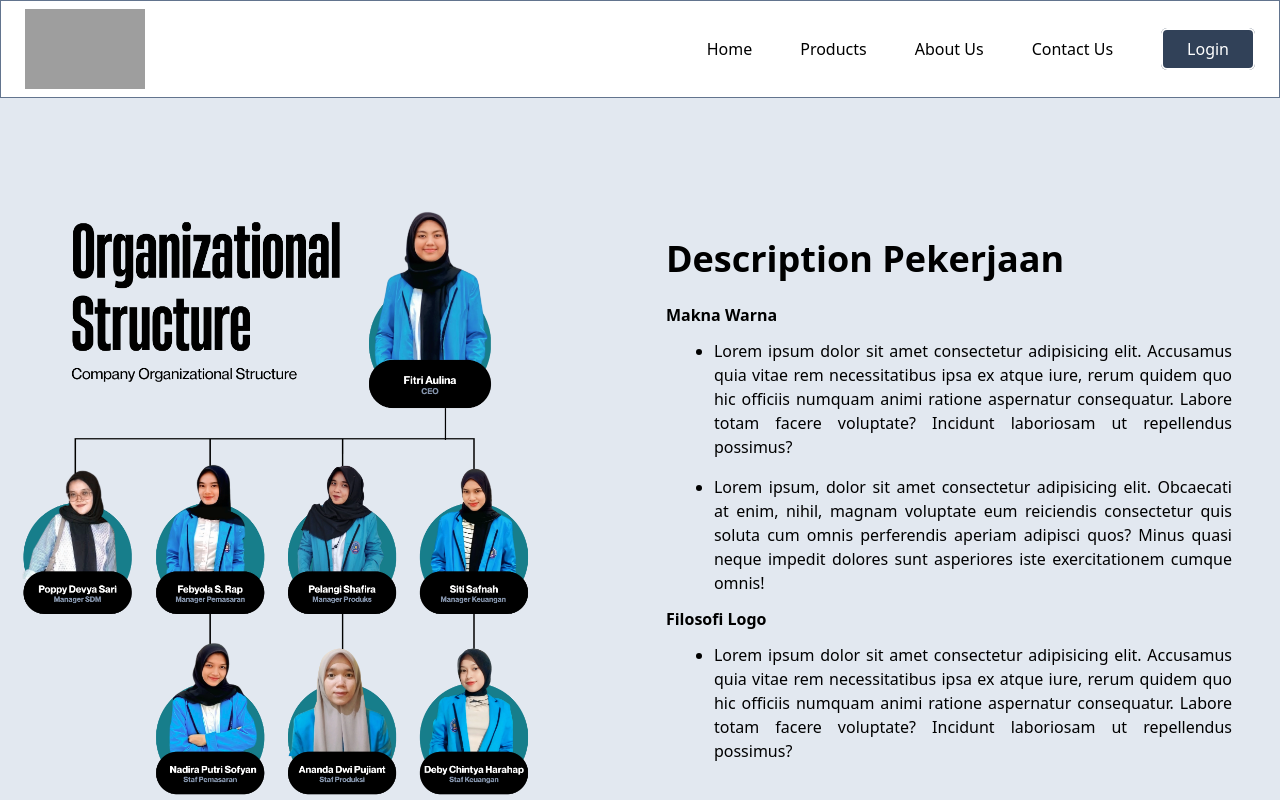
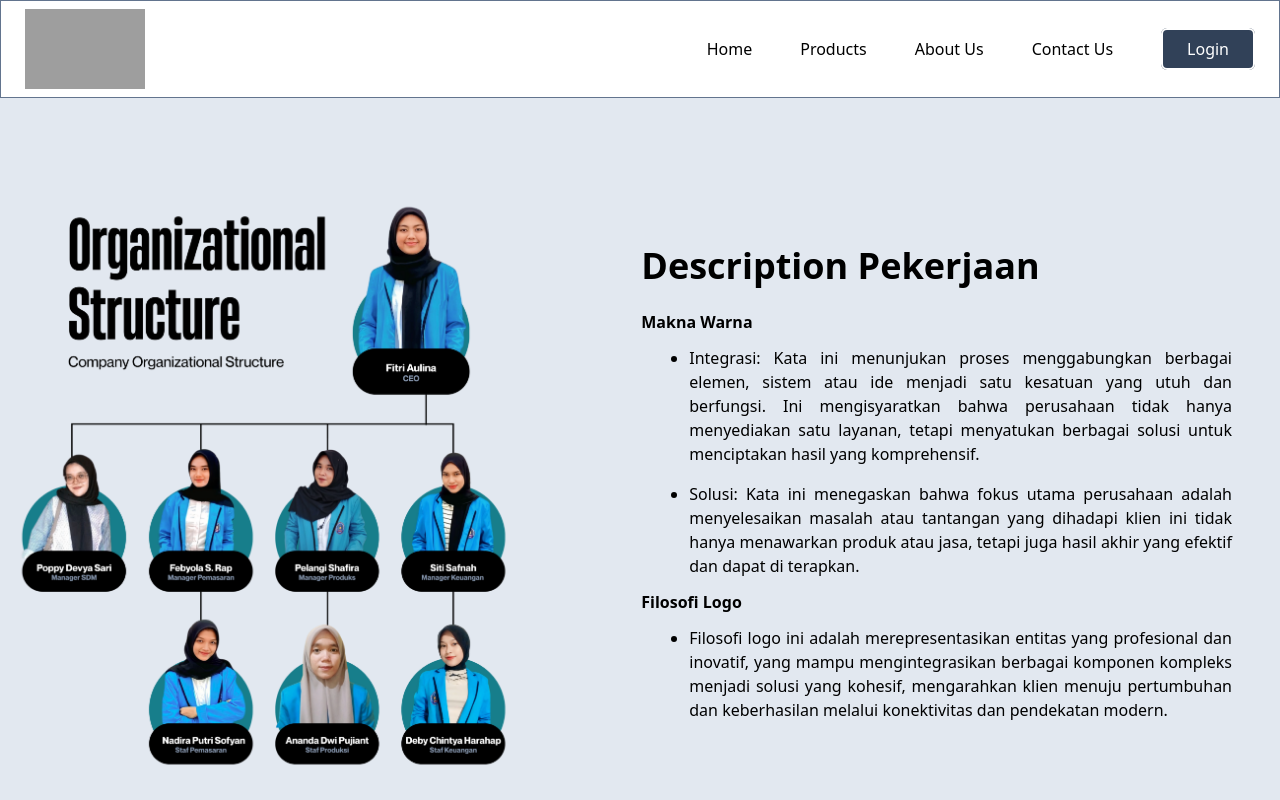
Before and after one commit to TainSiddik/Online-Shop, a Next.js app: page /about in a window 1280 px wide. Shown: the top 800 px of the page. Built offline with nearby package versions, Linux system fonts and the light colour scheme; grey boxes are pictures that could not be loaded.

Commit message:
fixing about page

```diff
--- a/app/about/page.jsx
+++ b/app/about/page.jsx
@@ -22,28 +22,27 @@ const AboutPage = () => {
           <h3 className="mt-6 font-semibold">Makna Warna</h3>
           <ul className="list-disc mt-3">
             <li className="mx-12 text-justify">
-              Lorem ipsum dolor sit amet consectetur adipisicing elit. Accusamus
-              quia vitae rem necessitatibus ipsa ex atque iure, rerum quidem quo
-              hic officiis numquam animi ratione aspernatur consequatur. Labore
-              totam facere voluptate? Incidunt laboriosam ut repellendus
-              possimus?
+              Integrasi: Kata ini menunjukan proses menggabungkan berbagai
+              elemen, sistem atau ide menjadi satu kesatuan yang utuh dan
+              berfungsi. Ini mengisyaratkan bahwa perusahaan tidak hanya
+              menyediakan satu layanan, tetapi menyatukan berbagai solusi untuk
+              menciptakan hasil yang komprehensif.
             </li>
             <li className="mx-12 text-justify mt-4">
-              Lorem ipsum, dolor sit amet consectetur adipisicing elit.
-              Obcaecati at enim, nihil, magnam voluptate eum reiciendis
-              consectetur quis soluta cum omnis perferendis aperiam adipisci
-              quos? Minus quasi neque impedit dolores sunt asperiores iste
-              exercitationem cumque omnis!
+              Solusi: Kata ini menegaskan bahwa fokus utama perusahaan adalah
+              menyelesaikan masalah atau tantangan yang dihadapi klien ini tidak
+              hanya menawarkan produk atau jasa, tetapi juga hasil akhir yang
+              efektif dan dapat di terapkan.
             </li>
           </ul>
           <h3 className="my-3 font-semibold">Filosofi Logo</h3>
           <ul className="list-disc mx-12 text-justify">
             <li>
-              Lorem ipsum dolor sit amet consectetur adipisicing elit. Accusamus
-              quia vitae rem necessitatibus ipsa ex atque iure, rerum quidem quo
-              hic officiis numquam animi ratione aspernatur consequatur. Labore
-              totam facere voluptate? Incidunt laboriosam ut repellendus
-              possimus?
+              Filosofi logo ini adalah merepresentasikan entitas yang
+              profesional dan inovatif, yang mampu mengintegrasikan berbagai
+              komponen kompleks menjadi solusi yang kohesif, mengarahkan klien
+              menuju pertumbuhan dan keberhasilan melalui konektivitas dan
+              pendekatan modern.
             </li>
           </ul>
         </div>
--- a/app/contact/page.jsx
+++ b/app/contact/page.jsx
@@ -5,7 +5,10 @@ const ContactPage = () => {
   return (
     <>
       <Navbar />
-      <div className="contact w-full px-12 my-14">
+      <div className="contact w-full px-12 mt-8 mb-14">
+        <h1 className="font-semibold text-2xl lg:text-4xl mb-6 text-slate-500">
+          Contact Us
+        </h1>
         <div className="form ">
           <form action="">
             <div className="name">
```
